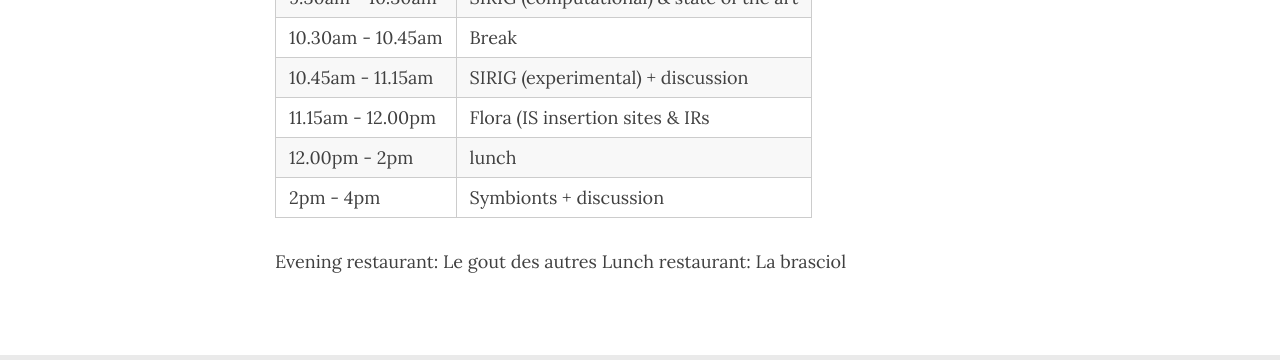
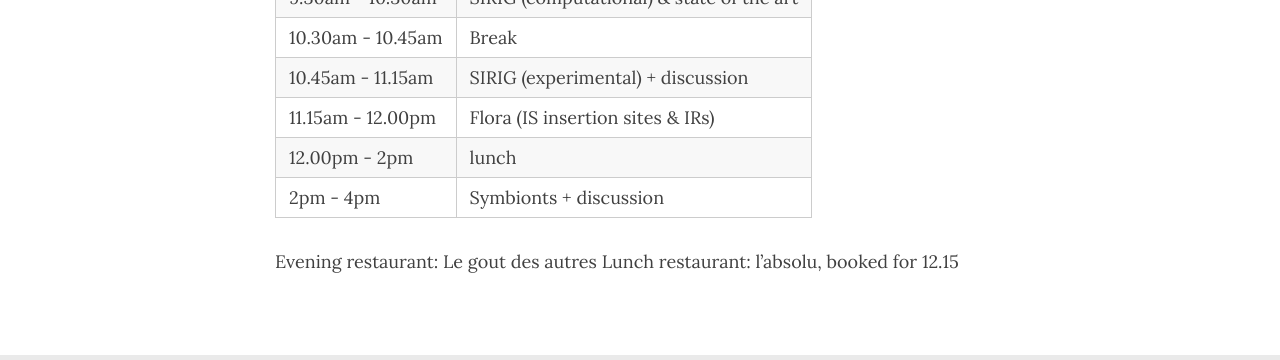
Before and after one commit to TrEE-TIMC/grant-2023-SIRIG, a Jekyll site: the page built from meetings/2023june.md, in a window 1280 px wide and 1091 px high. Shown: the part 498-858 px from the top of the window. Built offline with Jekyll 4.4.1, drawn with Linux system fonts in a browser that asks for light colours; nearby versions of some CDN libraries; comment, search, counter and statistics services are not loaded.

Commit message:
replaced la brasciol with l'absolu

```diff
--- a/meetings/2023june.md
+++ b/meetings/2023june.md
@@ -13,10 +13,10 @@ subtitle: June 8th, 2023
 |9.30am - 10.30am| SIRIG (computational) & state of the art|
 |10.30am - 10.45am | Break |
 |10.45am - 11.15am| SIRIG (experimental) + discussion|
-|11.15am - 12.00pm| Flora (IS insertion sites & IRs|
+|11.15am - 12.00pm| Flora (IS insertion sites & IRs)|
 | 12.00pm - 2pm | lunch |
 | 2pm - 4pm | Symbionts + discussion |
 
 
 Evening restaurant: Le gout des autres
-Lunch restaurant: La brasciol
+Lunch restaurant: l'absolu, booked for 12.15
```
